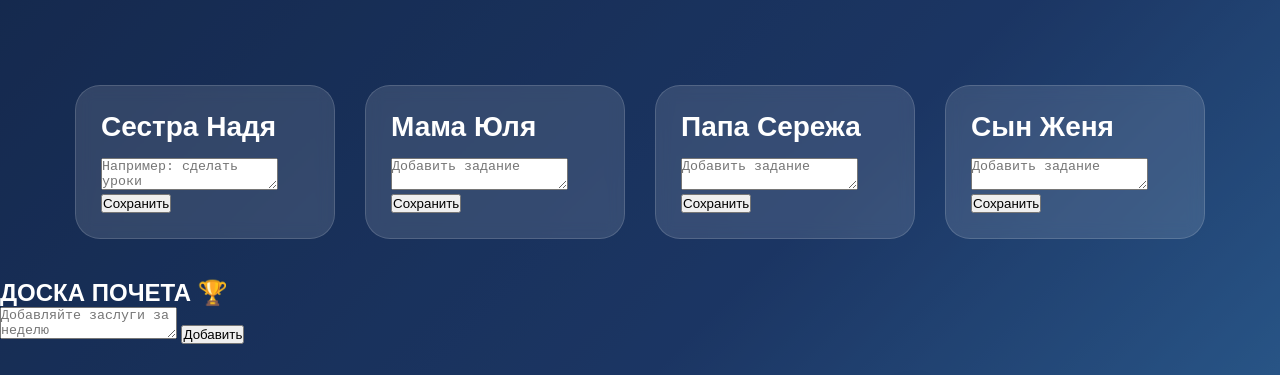
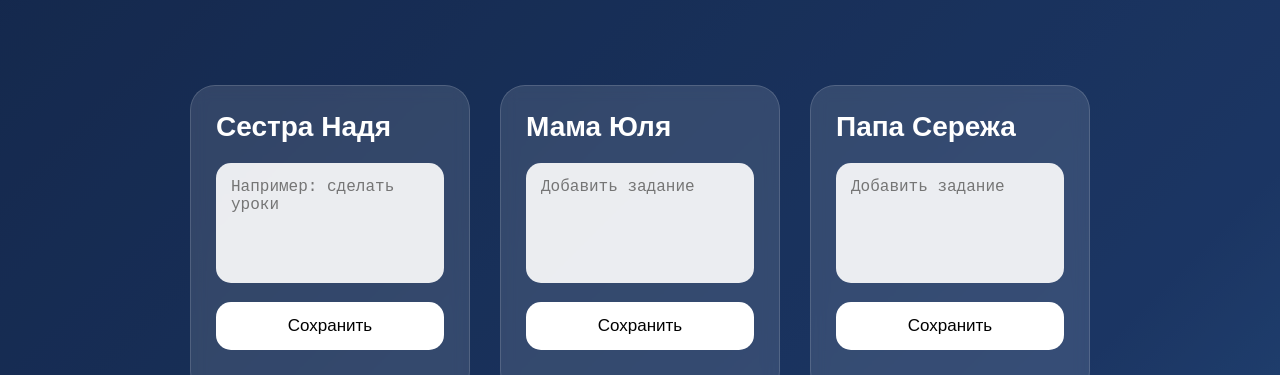
Before and after one commit to skorykgeka2012-cpu/-, a plain HTML site: page index.html in a window 1280 px wide. Shown: the part 181-556 px from the top of the page. Drawn offline with Linux system fonts and the light colour scheme; a script that the page names is missing.

Commit message:
Update style.css

```diff
--- a/style.css
+++ b/style.css
@@ -1,4 +1,4 @@
-    /* style.css */
+/* style.css */
 
 *{
   margin: 0;
@@ -8,8 +8,11 @@
 
 body{
   font-family: Arial, sans-serif;
+
   color: white;
+
   min-height: 100vh;
+
   overflow-x: hidden;
 
   background: linear-gradient(
@@ -70,7 +73,7 @@ body{
 }
 
 .family-card{
-  width: 260px;
+  width: 280px;
 
   background: rgba(255,255,255,0.12);
 
@@ -92,15 +95,113 @@ body{
 }
 
 .family-card h2{
-  margin-bottom: 15px;
+  margin-bottom: 20px;
 
   font-size: 28px;
 }
 
-.family-card p{
-  font-size: 18px;
+/* ПОЛЕ ВВОДА */
 
-  line-height: 1.5;
+textarea{
+  width: 100%;
+
+  height: 120px;
+
+  resize: none;
+
+  border: none;
+
+  outline: none;
+
+  border-radius: 15px;
+
+  padding: 15px;
+
+  font-size: 16px;
+
+  margin-bottom: 15px;
+
+  background: rgba(255,255,255,0.9);
+}
+
+/* КНОПКА */
+
+button{
+  width: 100%;
+
+  padding: 14px;
+
+  border: none;
+
+  border-radius: 15px;
+
+  font-size: 17px;
+
+  cursor: pointer;
+
+  background: #ffffff;
+
+  transition: 0.3s;
+
+  margin-bottom: 20px;
+}
+
+button:hover{
+  transform: scale(1.03);
+
+  background: #dfefff;
+}
+
+/* ЗАДАНИЯ */
+
+.tasks{
+  display: flex;
+
+  flex-direction: column;
+
+  gap: 10px;
+}
+
+.task{
+  background: rgba(255,255,255,0.2);
+
+  padding: 12px;
+
+  border-radius: 12px;
+
+  font-size: 17px;
+}
+
+/* ДОСКА ПОЧЕТА */
+
+.honor-board{
+  max-width: 800px;
+
+  margin: auto;
+
+  padding: 40px 20px;
+}
+
+.board-title{
+  text-align: center;
+
+  font-size: 42px;
+
+  margin-bottom: 25px;
+
+  text-shadow: 0 0 15px black;
+}
+
+.board-card{
+  background: rgba(255,255,255,0.12);
+
+  border: 1px solid rgba(255,255,255,0.15);
+
+  border-radius: 25px;
+
+  padding: 25px;
+
+  backdrop-filter: blur(8px);
 }
 
 /* ПЛАНЫ */
```
